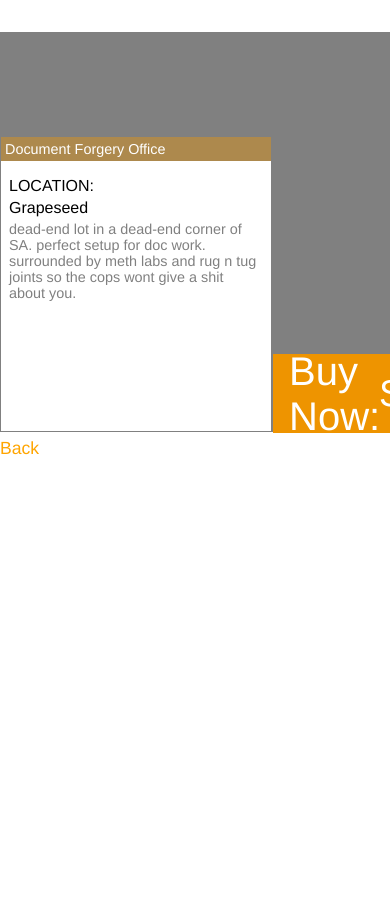
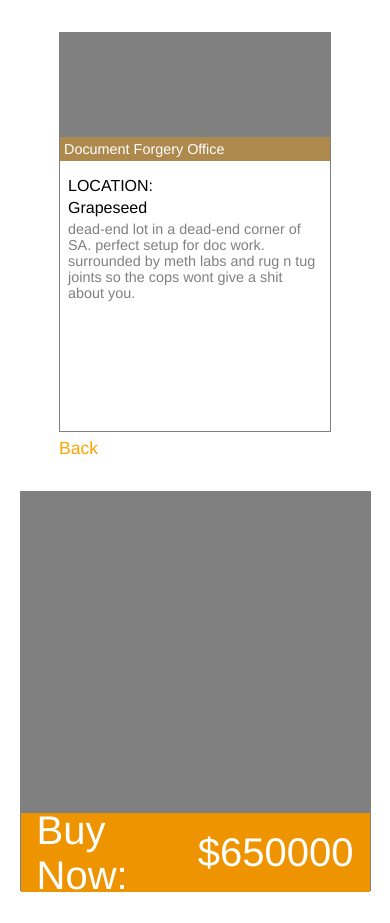
Before and after one commit to JohnProgramming08/The-Open-Road, a Flask app: page /buy_business/1/1 in a window 390 px wide. Shown: the part 96-1019 px from the top of the page. Run offline with Flask 3, Linux system fonts and the light colour scheme; data comes from the database, SQL or seed files in the repository.

Commit message:
feat: Finish mobile frontend for buy business page

```diff
--- a/project/app/static/css/buy_business.css
+++ b/project/app/static/css/buy_business.css
@@ -185,3 +185,25 @@ form {
 	padding: 1rem;
 	cursor: pointer;
 }
+
+/* Mobile Styles */
+@media screen and (max-width: 768px) {
+	/* Main Styles */
+	main {
+		width: 100%;
+		flex-direction: column;
+		align-items: center;
+	}
+
+	#right-div {
+		width: 90%;
+		margin-top: 2rem;
+		margin-bottom: 2rem;
+	}
+
+	.cover-div {
+		width: 100%;
+		border-right: none;
+		border-left: none;
+	}
+}
```
